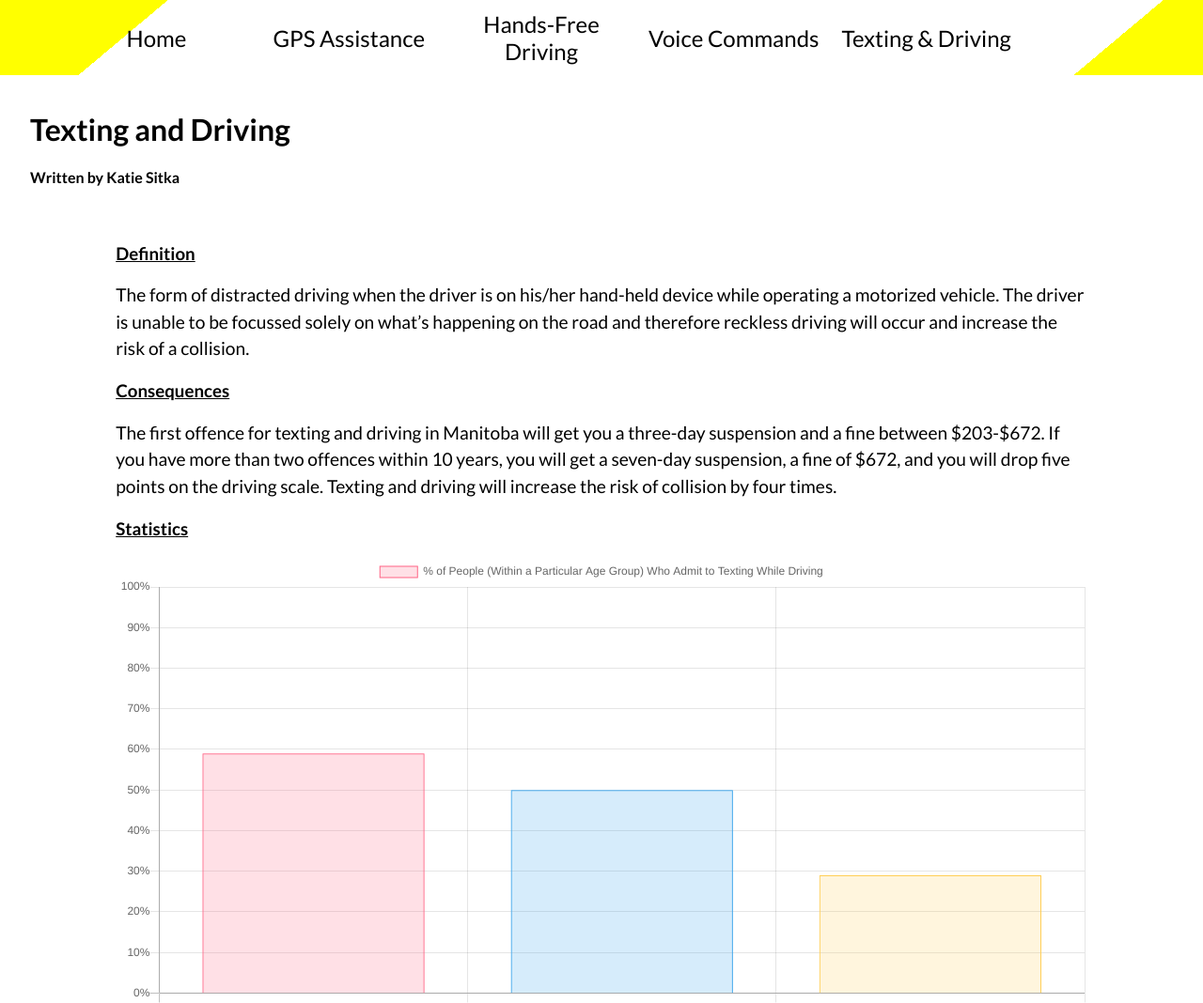
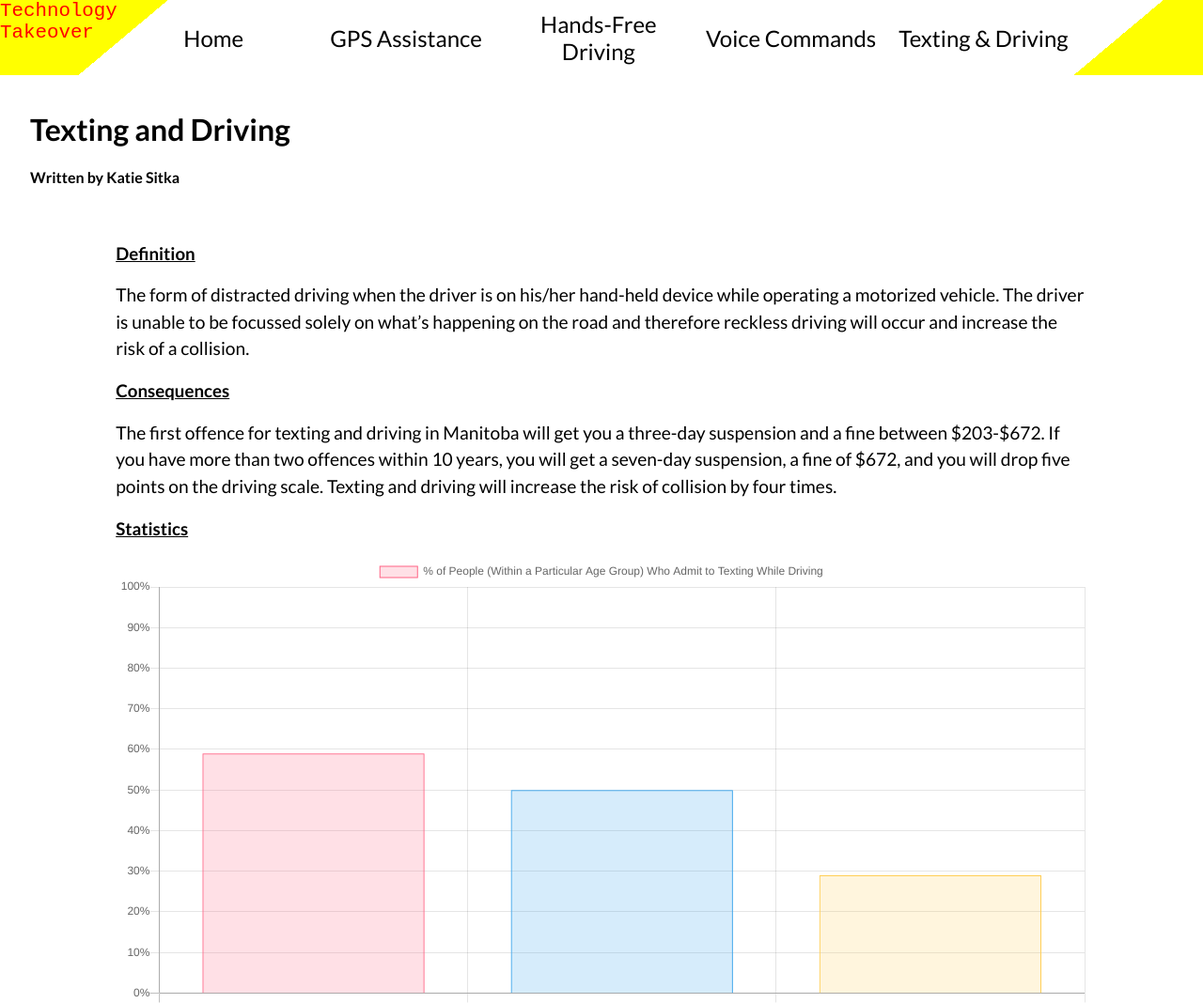
Before and after one commit to Faisal-Alsaidi/safedrivinginfo.github.io, a plain HTML site: page texting_and_driving.html in a window 1280 px wide. Shown: the top 1068 px of the page at 94% size. Drawn offline with nearby package versions, Linux system fonts and the light colour scheme.

Commit message:
Update texting_and_driving.html

```diff
--- a/texting_and_driving.html
+++ b/texting_and_driving.html
@@ -1,9 +1,10 @@
 <!Doctype HTML>
 <html>
 	<head>
-		<title>Safe Driving</title>
+		<title>Technology Takeover</title>
 		<link rel = "stylesheet" href = "lt.css">
 		<link rel = "stylesheet" href = "https://fonts.googleapis.com/css?family=Lato:300,400,700&display=swap">
+		<link rel = "icon" href = "https://img.icons8.com/plasticine/2x/car.png">
 		<script src="https://cdnjs.cloudflare.com/ajax/libs/Chart.js/2.5.0/Chart.min.js"></script>
 		<script src = "graph.js"></script>
 		<meta name = "viewport" content = "width=device-width initial-scale=1.0">
@@ -14,6 +15,7 @@
 
 		<!--Navigation Bar-->
 		<div class = "nav">
+			<span class = "website-title">Technology<br>Takeover</span>
 			<div class = "nav-bar">
 				<div class = "nav1 section">
 					<div class = "section1 nav-text">Home</div>
```
